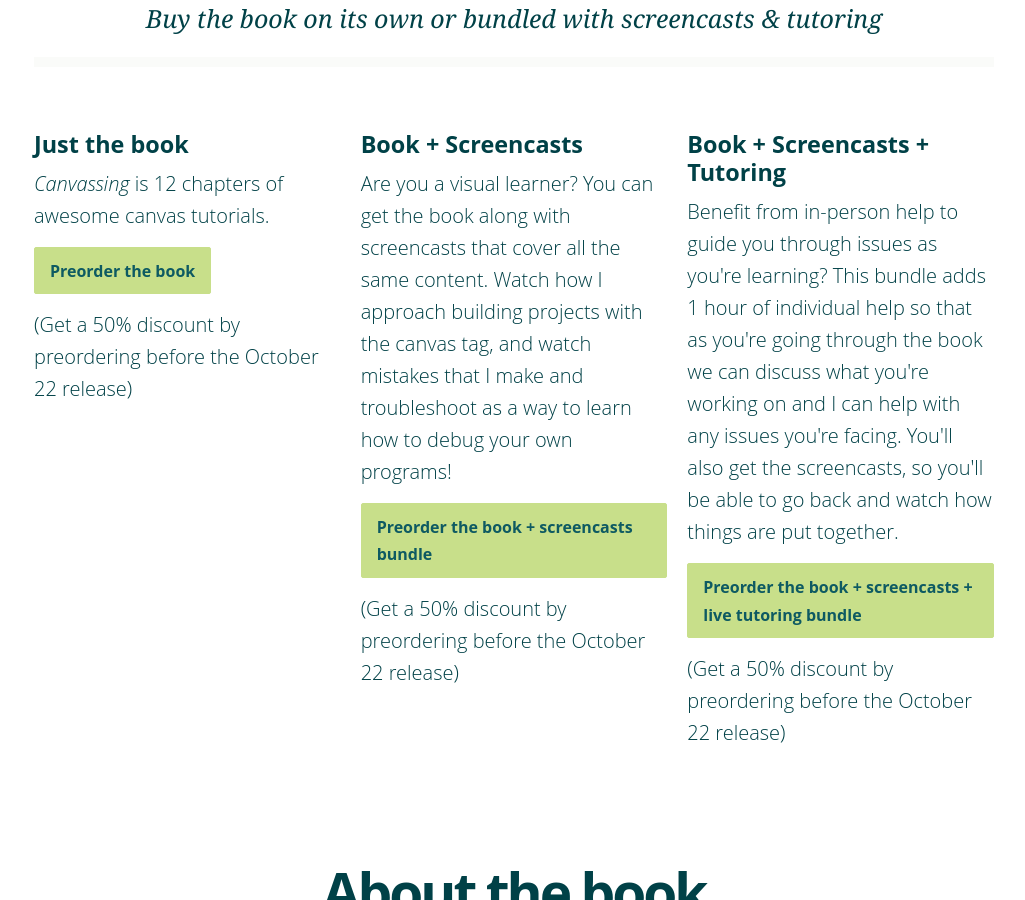
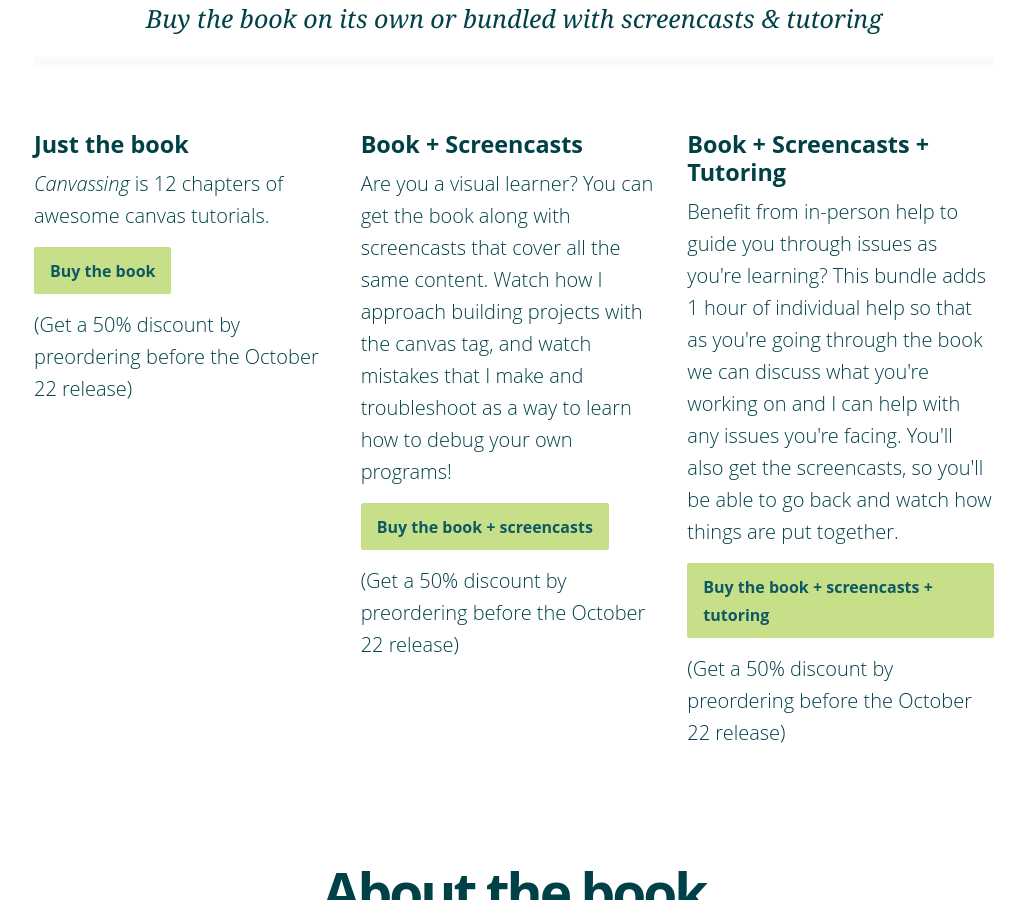
Before and after one commit to learn-js/canvassing, a Jekyll site: the page built from index.html, in a window 1280 px wide and 900 px high, scrolled down 1672 px. Shown: the whole window, without its empty margins (126-1151 px from the left). Built offline with Jekyll 4.4.1, drawn with Linux system fonts in a browser that asks for light colours; nearby versions of some CDN libraries; Markdown is read by kramdown in place of the engine named in the settings.

Commit message:
fix buttons

```diff
--- a/index.html
+++ b/index.html
@@ -89,7 +89,7 @@ layout: default
             <h3>Just the book</h3>
             <p><i>Canvassing</i> is 12 chapters of awesome canvas tutorials.</p>
 
-<p><a href="https://gumroad.com/l/canvassing" class="button buy">Preorder the book</a></p>
+<p><a href="https://gumroad.com/l/canvassing" class="button buy">Buy the book</a></p>
 
 <p>(Get a 50% discount by preordering before the October 22 release)</p>
           </div>
@@ -97,7 +97,7 @@ layout: default
             <h3>Book + Screencasts</h3>
             <p>Are you a visual learner? You can get the book along with screencasts that cover all the same content. Watch how I approach building projects with the canvas tag, and watch mistakes that I make and troubleshoot as a way to learn how to debug your own programs!</p>
 
-<p><a href="https://gumroad.com/l/canvassing-screencasts" class="button buy">Preorder the book + screencasts bundle</a></p>
+<p><a href="https://gumroad.com/l/canvassing-screencasts" class="button buy">Buy the book + screencasts</a></p>
 
 <p>(Get a 50% discount by preordering before the October 22 release)</p>
           </div>
@@ -105,7 +105,7 @@ layout: default
             <h3>Book + Screencasts + Tutoring</h3>
             <p>Benefit from in-person help to guide you through issues as you're learning? This bundle adds 1 hour of individual help so that as you're going through the book we can discuss what you're working on and I can help with any issues you're facing. You'll also get the screencasts, so you'll be able to go back and watch how things are put together.</p>
 
-<p><a href="https://gumroad.com/l/canvassing-tutoring" class="button buy">Preorder the book + screencasts + live tutoring bundle</a></p>
+<p><a href="https://gumroad.com/l/canvassing-tutoring" class="button buy">Buy the book + screencasts + tutoring</a></p>
 
 <p>(Get a 50% discount by preordering before the October 22 release)</p>
           </div>
```
